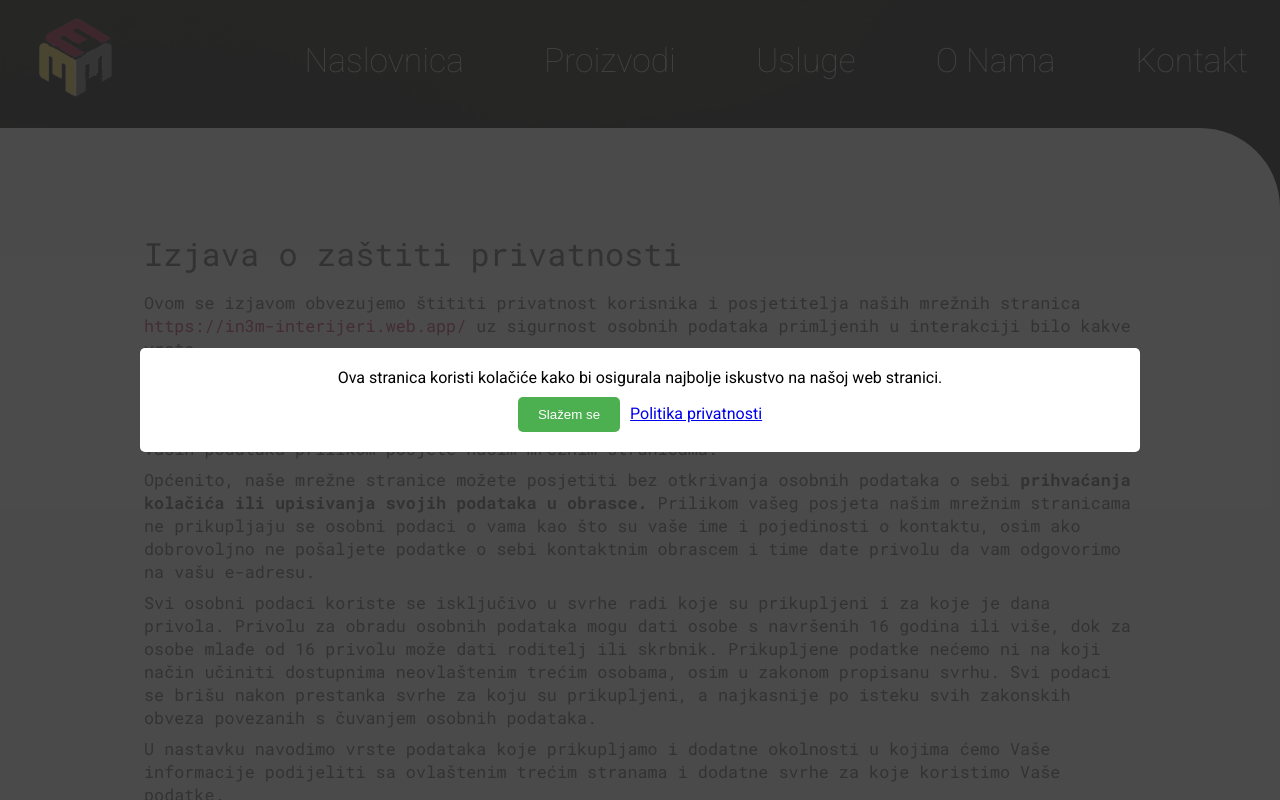
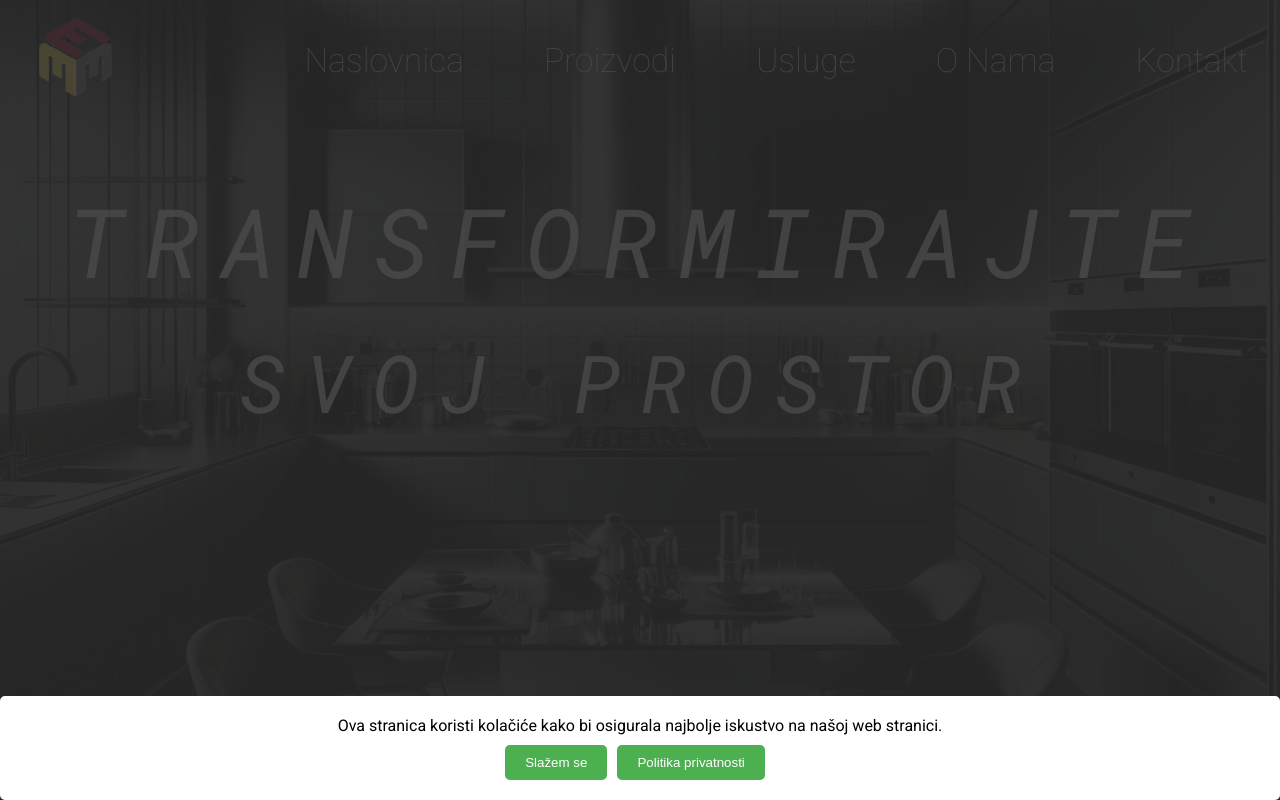
Before and after one commit to AlenZguric/in-3minterijeri, a React (Create React App) app: page / in a window 1280 px wide. Before the commit this address led to /politika-privatnosti. Shown: the top 800 px of the page. Built offline with nearby package versions, Linux system fonts and the light colour scheme; a web font is replaced by a local one.

Commit message:
unlock page privacyPage from CookieNotice.jsx

```diff
--- a/src/App.js
+++ b/src/App.js
@@ -1,4 +1,4 @@
-import React,{useEffect} from "react";
+import React from "react";
 import { BrowserRouter as Router, Route, Routes } from "react-router-dom";
 import Footer from "./components/Footer";
 import HomePage from "./pages/HomePage";
@@ -15,33 +15,24 @@ import PrivacyPolicyPage from "./pages/PrivacyPolicyPage";
 
 import CookieNotice from '../src/components/CookieNotice';
 import { useCookies } from './contexts/CookieContekst';
-import { useLocation,  useNavigate } from 'react-router-dom';
+import { useLocation,   } from 'react-router-dom';
 
 const AppContent = () => {
+  const { cookiesAccepted } = useCookies(); // Provjeri je li korisnik prihvatio kolačiće
+  const location = useLocation();           // Dobij trenutnu rutu
 
-  const { cookiesAccepted,  } = useCookies(); // Provjeri je li korisnik prihvatio kolačiće
-  const location = useLocation();           // Dobij trenutnu rutu
-  const navigate = useNavigate();
   // Provjeri je li trenutna ruta "/politika-privatnosti"
-  useEffect(() => {
-    // Ako kolačići nisu prihvaćeni i korisnik nije na stranici politika privatnosti
-    if (!cookiesAccepted && location.pathname !== '/politika-privatnosti') {
-      // Preusmjeri ga na stranicu politika privatnosti
-      navigate('/politika-privatnosti');
-    }
-  }, [cookiesAccepted, location.pathname, navigate]); // Ovisnosti useEffecta
-
-
+  const isPrivacyPage = location.pathname === '/politika-privatnosti';
 
   return (
     <>
       {/* Cookie obavijest će se prikazivati ako kolačići nisu prihvaćeni */}
-      {!cookiesAccepted && <CookieNotice />}
+      {!cookiesAccepted && !isPrivacyPage && <CookieNotice />}
 
       <div
         className="container"
-        // Omogući interakciju samo ako su kolačići prihvaćeni
-        style={cookiesAccepted ? {} : { pointerEvents: 'none', opacity: 0.5 }}
+        // Omogući interakciju samo ako su kolačići prihvaćeni ILI ako je korisnik na stranici politika-privatnosti
+        style={cookiesAccepted || isPrivacyPage ? {} : { pointerEvents: 'none', opacity: 0.5 }}
       >
         <div className="App">
           <Routes>
--- a/src/components/CookieNotice.jsx
+++ b/src/components/CookieNotice.jsx
@@ -1,11 +1,17 @@
 import React from 'react';
-import { Link } from 'react-router-dom';
+import { Link, useNavigate } from 'react-router-dom';
 import { useCookies } from '../contexts/CookieContekst';
 
 const CookieNotice = () => {
   const { cookiesAccepted, acceptCookies } = useCookies();
 
+  const navigate = useNavigate();
+
   if (cookiesAccepted) return null;
+
+  const handlePrivacyClick = () => {
+    navigate('/politika-privatnosti'); // navigacija na stranicu Politike privatnosti
+  };
 
   return (
     <div style={styles.overlay}>
@@ -15,9 +21,12 @@ const CookieNotice = () => {
           <button style={styles.acceptButton} onClick={acceptCookies}>
             Slažem se
           </button>
+          <button style={styles.acceptButton} onClick={handlePrivacyClick}>
           <Link to="/politika-privatnosti" style={styles.privacyLink}>
             Politika privatnosti
           </Link>
+          </button>
+
         </div>
       </div>
     </div>
@@ -42,8 +51,10 @@ const styles = {
       padding: '20px',
       borderRadius: '5px',
       textAlign: 'center',
-      width: '1000px',
-      justifyContent: 'center',
+      width: '100%',
+      position: 'fixed',
+      bottom: '0',
+     // justifyContent: 'center',
     },
     buttonContainer: {
       marginTop: '10px',
@@ -57,10 +68,13 @@ const styles = {
       cursor: 'pointer',
       borderRadius: '5px',
       marginRight: '10px',
+      textDecoration: 'none',
     },
+
     privacyLink: {
-      color: '#0000EE',
-      textDecoration: 'underline',
+      color: 'white',
+      border: 'none',
+      textDecoration: 'none',
       cursor: 'pointer',
     },
   };
```
